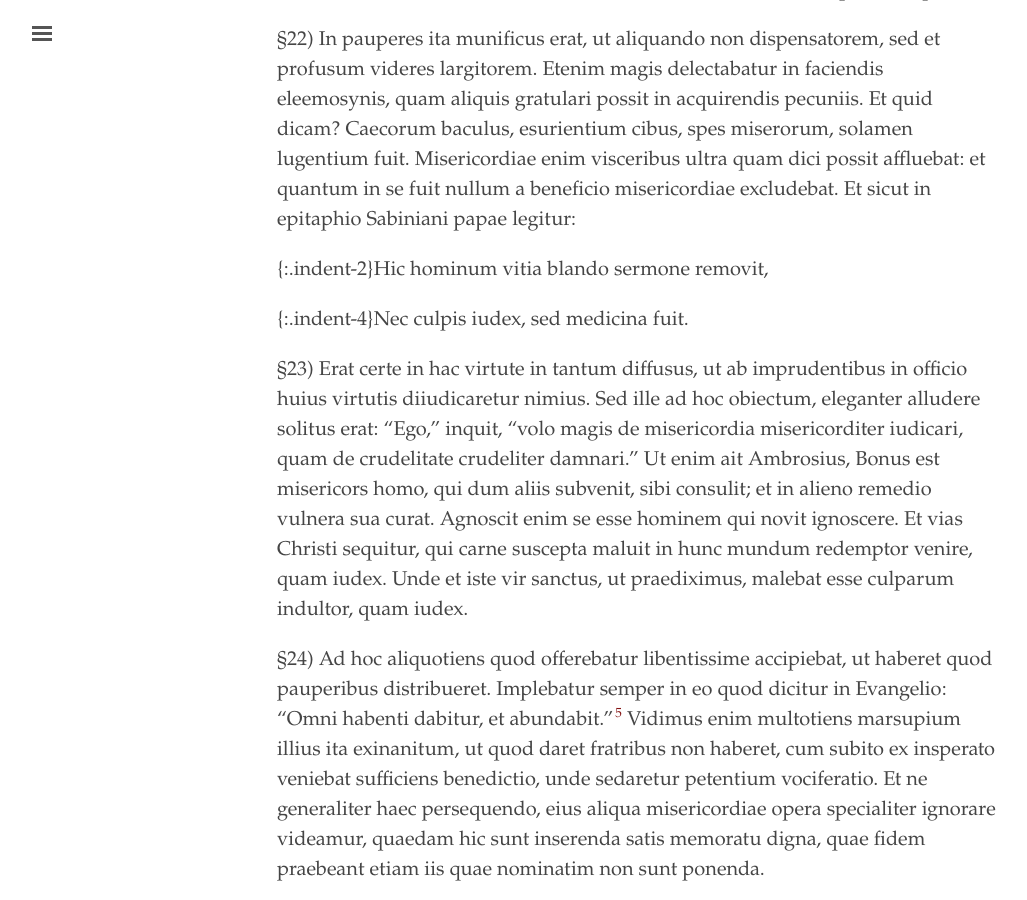
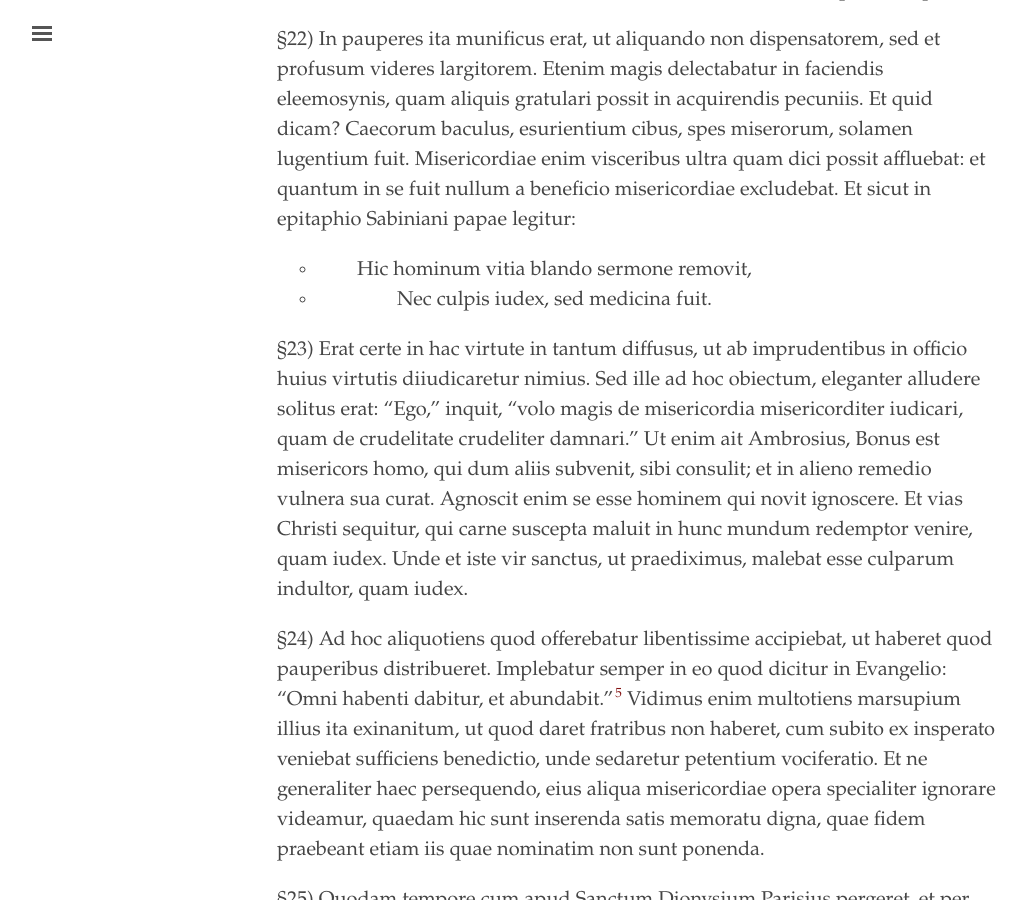
Before and after one commit to cjkoepke1/latin-hagiography, a Jekyll site: the page built from _texts/vita-odilonis.md, in a window 1280 px wide and 900 px high, scrolled down 6828 px. Shown: the whole window, without its empty margins (3-1030 px from the left). Built offline with Jekyll 4.4.1, drawn with Linux system fonts in a browser that asks for light colours.

Commit message:
fixed verse formatting

```diff
--- a/_texts/vita-odilonis.md
+++ b/_texts/vita-odilonis.md
@@ -80,9 +80,9 @@ source: Acta Sanctorum
 
 §22) In pauperes ita munificus erat, ut aliquando non dispensatorem, sed et profusum videres largitorem. Etenim magis delectabatur in faciendis eleemosynis, quam aliquis gratulari possit in acquirendis pecuniis. Et quid dicam? Caecorum baculus, esurientium cibus, spes miserorum, solamen lugentium fuit. Misericordiae enim visceribus ultra quam dici possit affluebat: et quantum in se fuit nullum a beneficio misericordiae excludebat. Et sicut in epitaphio Sabiniani papae legitur:
 
-{:.indent-2}Hic hominum vitia blando sermone removit,
-
-{:.indent-4}Nec culpis iudex, sed medicina fuit.
+- {:.indent-2}Hic hominum vitia blando sermone removit,
+- {:.indent-4}Nec culpis iudex, sed medicina fuit.
+{:.verse}
 
 §23) Erat certe in hac virtute in tantum diffusus, ut ab imprudentibus in officio huius virtutis diiudicaretur nimius. Sed ille ad hoc obiectum, eleganter alludere solitus erat: “Ego,” inquit, “volo magis de misericordia misericorditer iudicari, quam de crudelitate crudeliter damnari.” Ut enim ait Ambrosius, Bonus est misericors homo, qui dum aliis subvenit, sibi consulit; et in alieno remedio vulnera sua curat. Agnoscit enim se esse hominem qui novit ignoscere. Et vias Christi sequitur, qui carne suscepta maluit in hunc mundum redemptor venire, quam iudex. Unde et iste vir sanctus, ut praediximus, malebat esse culparum indultor, quam iudex.
 
```
